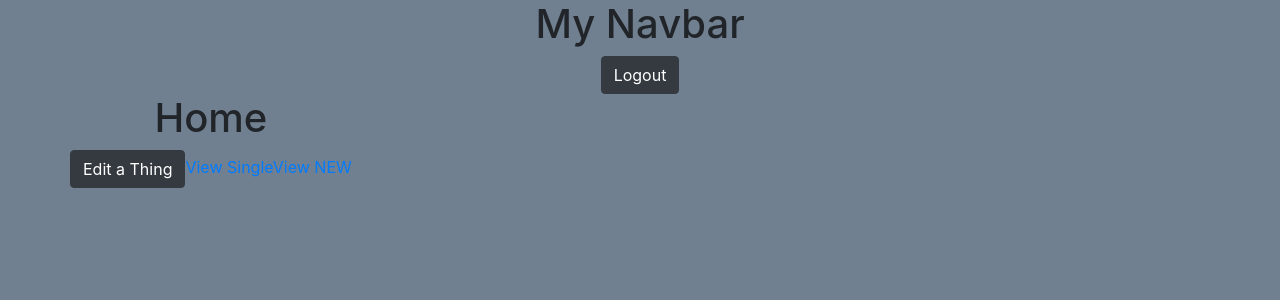
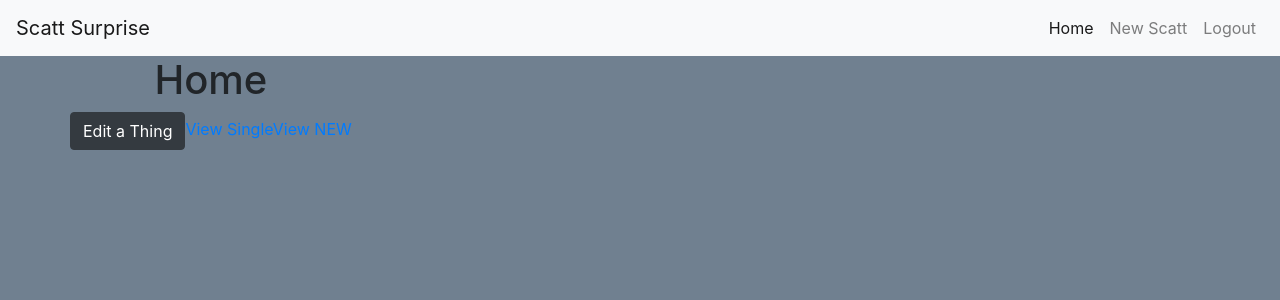
Before and after one commit to ZacCrumpton/scatt-surprise, a React (Create React App) app: page /home in a window 1280 px wide. Shown: the top 300 px of the page. Built offline with nearby package versions, Linux system fonts and the light colour scheme; no server answers; sample sign-in values are in the browser's storage.

Commit message:
function navbar

```diff
--- a/package.json
+++ b/package.json
@@ -10,10 +10,12 @@
     "axios": "^0.19.2",
     "bootstrap": "^4.4.1",
     "firebase": "^7.14.3",
+    "prop-types": "^15.7.2",
     "react": "^16.13.1",
     "react-dom": "^16.13.1",
     "react-router-dom": "^5.2.0",
-    "react-scripts": "3.4.1"
+    "react-scripts": "3.4.1",
+    "reactstrap": "^8.4.1"
   },
   "scripts": {
     "start": "react-scripts start",
--- a/src/App/App.js
+++ b/src/App/App.js
@@ -60,7 +60,7 @@ class App extends React.Component {
       <div className="App">
         <BrowserRouter>
           <React.Fragment>
-          <MyNavbar />
+          <MyNavbar authed={authed}/>
           <div className="container">
             <div className="row">
               <Switch>
--- a/src/components/shared/MyNavbar/MyNavbar.js
+++ b/src/components/shared/MyNavbar/MyNavbar.js
@@ -1,21 +1,71 @@
 import React from 'react';
+import { NavLink as RRNavLink } from 'react-router-dom';
+import {
+  Collapse,
+  Navbar,
+  NavbarToggler,
+  NavbarBrand,
+  Nav,
+  NavItem,
+  NavLink,
+} from 'reactstrap';
 
+import PropTypes from 'prop-types';
 import firebase from 'firebase/app';
 import 'firebase/auth';
 
 import './MyNavbar.scss';
 
 class MyNavbar extends React.Component {
+  static propTypes = {
+    authed: PropTypes.bool.isRequired,
+  }
+
+  state = {
+    isOpen: false,
+  }
+
   logMeOut = (e) => {
     e.preventDefault();
     firebase.auth().signOut();
   }
 
+  toggle = () => {
+    this.setState({ isOpen: !this.state.isOpen });
+  }
+
   render() {
+    const { isOpen } = this.state;
+
+    const buildNavbar = () => {
+      const { authed } = this.props;
+      if (authed) {
+        return (
+          <Nav className="ml-auto" navbar>
+            <NavItem>
+              <NavLink tag={RRNavLink} to='/home'>Home</NavLink>
+            </NavItem>
+            <NavItem>
+              <NavLink tag={RRNavLink} to='/new'>New Scatt</NavLink>
+            </NavItem>
+            <NavItem>
+              <NavLink onClick={this.logMeOut}>Logout</NavLink>
+            </NavItem>
+          </Nav>
+        );
+      }
+      return <Nav className="ml-auto" navbar></Nav>;
+    };
+
     return (
       <div className="myNavbar">
-        <h1>My Navbar</h1>
-        <button className="btn btn-dark" onClick={this.logMeOut}>Logout</button>
+        <Navbar color="light" light expand="md">
+          <NavbarBrand href="/">Scatt Surprise</NavbarBrand>
+          <NavbarToggler onClick={this.toggle} />
+          <Collapse isOpen={isOpen} navbar>
+            {buildNavbar()}
+          </Collapse>
+        </Navbar>
       </div>
     );
   }
```
Also changed, not shown: 1 other file (tests, documents, lock files or other folders).
